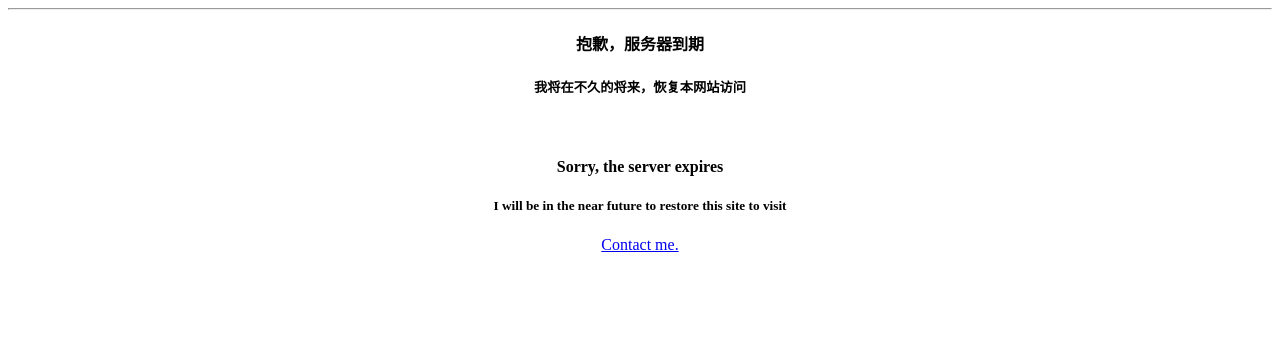
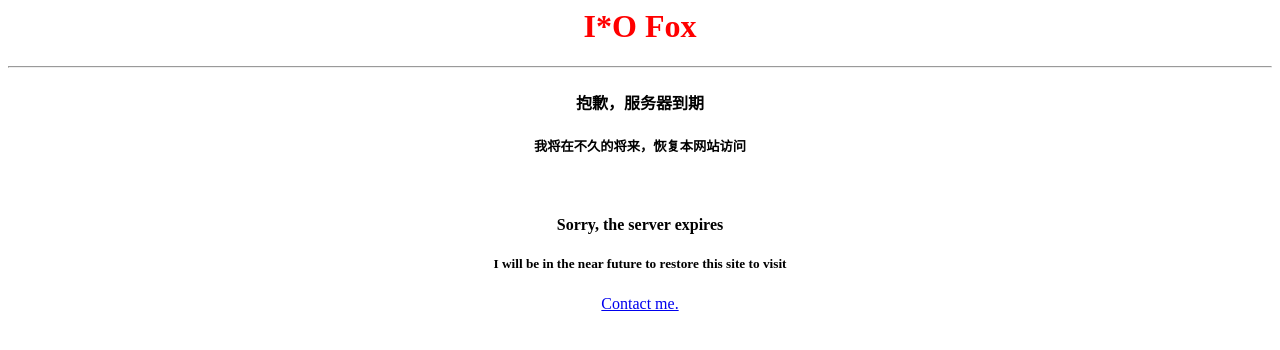
Before and after one commit to oliverchu/oliverchu.github.io, a plain HTML site: page index.html in a window 1280 px wide. Drawn offline with Linux system fonts and the light colour scheme.

Commit message:
Update index.html

```diff
--- a/index.html
+++ b/index.html
@@ -1,10 +1,11 @@
 <html>
     <head>
 <!--         <meta http-equiv="refresh" content="0;url=http://120.77.85.108/blog/">    -->
-        <title>I·Oliver 个人站</title>
+        <title>I*O Fox</title>
     </head>
     <body>
         <div align="center">
+            <h1 style="color:red;">I*O Fox</h1>
             <hr>
             <h4>抱歉，服务器到期</h4>
             <h5>我将在不久的将来，恢复本网站访问</h5>
```
